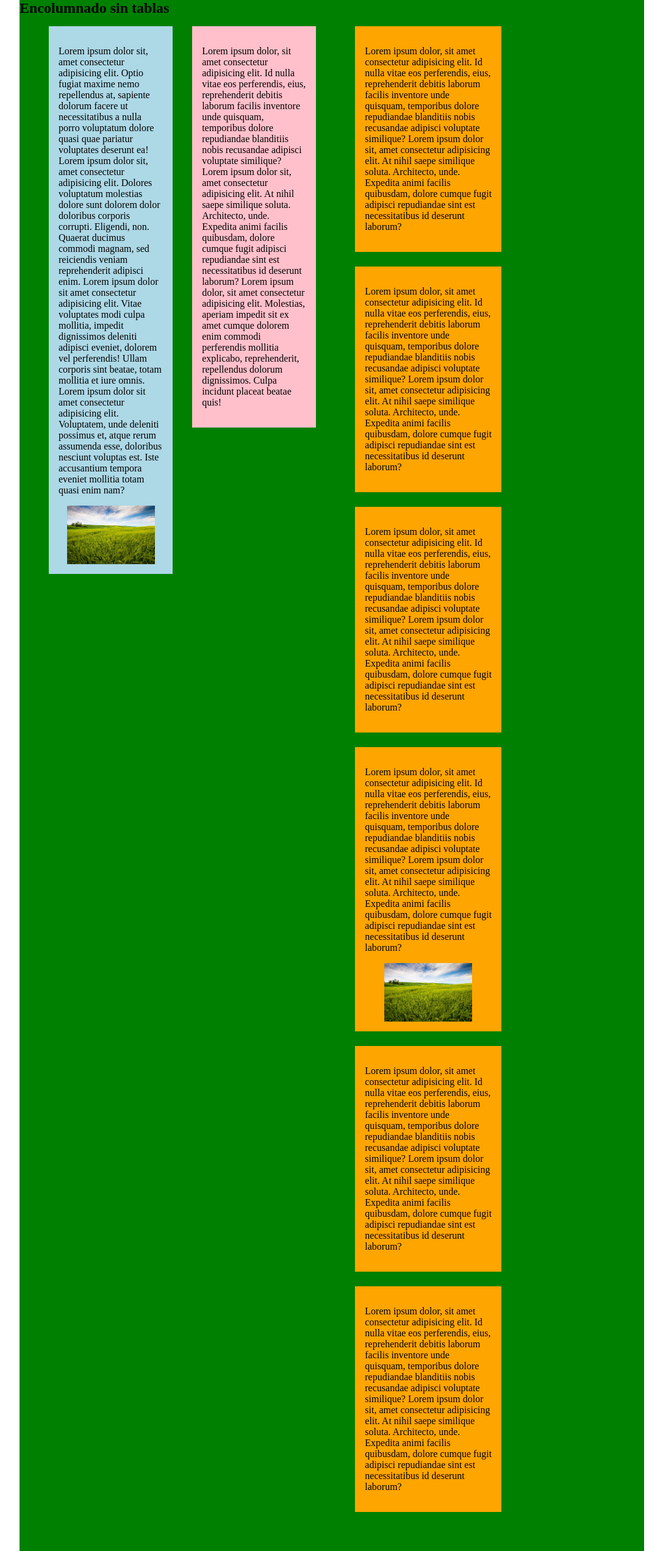
After one commit to juanIgnacioMB/LaboratorioIII, a PHP site: the page made by CSS/Css parte 1/ejercicio04_divsInternosEnColumnas/index.html in a window 1280 px wide. The commit adds this page. Shown: the whole page at 61% size, without its empty margins (96-1183 px from the left). Run offline with PHP 8.4, Linux system fonts and the light colour scheme.

Commit message:
ejercicio css 2

```diff
--- /dev/null
+++ b/CSS/Css parte 1/ejercicio04_divsInternosEnColumnas/index.html
@@ -0,0 +1,108 @@
+<!DOCTYPE html>
+<head>
+    <meta http-equiv="Content-Type" charset="utf-8">
+    <title>Divs internos en columnas</title>
+    <link rel="stylesheet" href="style.css">
+
+</head>
+
+<body>
+    <section>
+    <h1>Encolumnado sin tablas</h1>
+    <div id="cont-principal">
+
+        <div id="primer-cont">
+            <p> Lorem ipsum dolor sit, amet consectetur adipisicing elit.
+             Optio fugiat maxime nemo repellendus at, sapiente dolorum facere ut necessitatibus a
+             nulla porro voluptatum dolore quasi quae pariatur voluptates deserunt ea!
+            Lorem ipsum dolor sit, amet consectetur adipisicing elit. Dolores voluptatum molestias dolore sunt dolorem dolor doloribus corporis corrupti.
+            Eligendi, non. Quaerat ducimus commodi magnam, sed reiciendis veniam reprehenderit adipisci enim.
+            Lorem ipsum dolor sit amet consectetur adipisicing elit. Vitae voluptates modi culpa mollitia, impedit dignissimos deleniti adipisci eveniet,
+            dolorem vel perferendis! Ullam corporis sint beatae, totam mollitia et iure omnis.
+            Lorem ipsum dolor sit amet consectetur adipisicing elit. Voluptatem, unde deleniti possimus et,
+             atque rerum assumenda esse, doloribus nesciunt voluptas est. Iste accusantium tempora eveniet mollitia totam quasi enim nam?
+            </p>
+            <img src="fotoCampo.avif" alt="">
+            </div>
+
+            <div id="segundo-cont">
+               <p> Lorem ipsum dolor, sit amet consectetur adipisicing elit. Id nulla vitae eos perferendis, eius,
+            reprehenderit debitis laborum facilis inventore unde quisquam, temporibus dolore repudiandae blanditiis nobis recusandae adipisci voluptate similique?
+            Lorem ipsum dolor sit, amet consectetur adipisicing elit. At nihil saepe similique soluta. Architecto, unde. Expedita animi facilis quibusdam,
+             dolore cumque fugit adipisci repudiandae sint est necessitatibus id deserunt laborum?
+             Lorem ipsum dolor, sit amet consectetur adipisicing elit. Molestias, aperiam impedit sit ex amet cumque dolorem enim commodi
+             perferendis mollitia explicabo, reprehenderit, repellendus dolorum dignissimos. Culpa incidunt placeat beatae quis!
+
+            </p>
+            </div>
+
+            <div id="cont-secundario">
+
+                <div id="contx">
+                    <p> Lorem ipsum dolor, sit amet consectetur adipisicing elit. Id nulla vitae eos perferendis, eius,
+                 reprehenderit debitis laborum facilis inventore unde quisquam, temporibus dolore repudiandae blanditiis nobis recusandae adipisci voluptate similique?
+                 Lorem ipsum dolor sit, amet consectetur adipisicing elit. At nihil saepe similique soluta. Architecto, unde. Expedita animi facilis quibusdam,
+                  dolore cumque fugit adipisci repudiandae sint est necessitatibus id deserunt laborum?
+
+                 </p>
+                 </div>
+
+                 <div id="contx">
+                    <p> Lorem ipsum dolor, sit amet consectetur adipisicing elit. Id nulla vitae eos perferendis, eius,
+                 reprehenderit debitis laborum facilis inventore unde quisquam, temporibus dolore repudiandae blanditiis nobis recusandae adipisci voluptate similique?
+                 Lorem ipsum dolor sit, amet consectetur adipisicing elit. At nihil saepe similique soluta. Architecto, unde. Expedita animi facilis quibusdam,
+                  dolore cumque fugit adipisci repudiandae sint est necessitatibus id deserunt laborum?
+
+                 </p>
+                 </div>
+
+
+                 <div id="contx">
+                    <p> Lorem ipsum dolor, sit amet consectetur adipisicing elit. Id nulla vitae eos perferendis, eius,
+                 reprehenderit debitis laborum facilis inventore unde quisquam, temporibus dolore repudiandae blanditiis nobis recusandae adipisci voluptate similique?
+                 Lorem ipsum dolor sit, amet consectetur adipisicing elit. At nihil saepe similique soluta. Architecto, unde. Expedita animi facilis quibusdam,
+                  dolore cumque fugit adipisci repudiandae sint est necessitatibus id deserunt laborum?
+
+                 </p>
+                 </div>
+
+
+                 <div id="contx">
+                    <p> Lorem ipsum dolor, sit amet consectetur adipisicing elit. Id nulla vitae eos perferendis, eius,
+                 reprehenderit debitis laborum facilis inventore unde quisquam, temporibus dolore repudiandae blanditiis nobis recusandae adipisci voluptate similique?
+                 Lorem ipsum dolor sit, amet consectetur adipisicing elit. At nihil saepe similique soluta. Architecto, unde. Expedita animi facilis quibusdam,
+                  dolore cumque fugit adipisci repudiandae sint est necessitatibus id deserunt laborum?
+
+                 </p>
+                 <img src="fotoCampo.avif" alt="">
+                 </div>
+
+                 <div id="contx">
+                    <p> Lorem ipsum dolor, sit amet consectetur adipisicing elit. Id nulla vitae eos perferendis, eius,
+                 reprehenderit debitis laborum facilis inventore unde quisquam, temporibus dolore repudiandae blanditiis nobis recusandae adipisci voluptate similique?
+                 Lorem ipsum dolor sit, amet consectetur adipisicing elit. At nihil saepe similique soluta. Architecto, unde. Expedita animi facilis quibusdam,
+                  dolore cumque fugit adipisci repudiandae sint est necessitatibus id deserunt laborum?
+
+                 </p>
+                 </div>
+
+
+                 <div id="contx">
+                    <p> Lorem ipsum dolor, sit amet consectetur adipisicing elit. Id nulla vitae eos perferendis, eius,
+                 reprehenderit debitis laborum facilis inventore unde quisquam, temporibus dolore repudiandae blanditiis nobis recusandae adipisci voluptate similique?
+                 Lorem ipsum dolor sit, amet consectetur adipisicing elit. At nihil saepe similique soluta. Architecto, unde. Expedita animi facilis quibusdam,
+                  dolore cumque fugit adipisci repudiandae sint est necessitatibus id deserunt laborum?
+
+                 </p>
+                 </div>
+
+
+
+
+
+            </div>
+
+    </div>
+
+</section>
+</body>
--- /dev/null
+++ b/CSS/Css parte 1/ejercicio04_divsInternosEnColumnas/style.css
@@ -0,0 +1,73 @@
+body, h1{
+    margin: 0;
+}
+div{
+    padding: 1em;
+    box-sizing: border-box;
+    margin-left: 2em;
+    height: fit-content;
+    margin-bottom: 1.5em;
+
+}
+section{
+    margin: auto;
+    width: 80%;
+    height: 100%;
+    background-color: green;
+    overflow: auto;
+}
+
+#cont-principal{
+    margin: auto;
+    display: flex;
+    flex-direction: row;
+}
+
+#primer-cont{
+    background-color: lightblue;
+    width: 15em;
+    padding: 1em;
+    box-sizing: border-box;
+
+
+}
+
+#segundo-cont{
+    background-color: pink;
+    width: 15em;
+
+}
+
+#cont-secundario{
+    float: left;
+    padding: 0;
+    display: flex;
+    flex-direction: row;
+    flex-wrap: wrap;
+    width: 60%;
+
+}
+
+#contx{
+    width: 15em;
+
+    background-color: orange;
+
+
+}
+
+img{
+    width: 9em;
+    display: block;
+    margin: auto;
+
+}
+
+@media (max-width: 1100px){
+    #cont-principal{
+        flex-direction: column;
+    }
+    #primer-cont ,#segundo-cont,#contx{
+        background-color: yellow;
+    }
+}
--- a/CSS/Css parte 1/index.html
+++ b/CSS/Css parte 1/index.html
@@ -15,7 +15,7 @@
 
             <li><a href="ejercicio03_divsEnFila/indext.html">Divs en fila</a></li>
 
-            <li><a href="ejercicio04_divsInternosEnColumnas/index.html">centrado y padding</a></li>
+            <li><a href="ejercicio04_divsInternosEnColumnas/index.html">Divs internos en columnas</a></li>
 
             <li><a href="ejercicio05_selectoresDeEventos/index.html">centrado y padding</a></li>
 
```
Also changed, not shown: CSS/Css parte 1/ejercicio03_divsEnFila/style.css (+5 -2 lines), CSS/Css parte 1/ejercicio04_divsInternosEnColumnas/fotoCampo.avif (added), CSS/Css parte 1/ejercicio05_selectoresDeEvento/index.html (added), CSS/Css parte 1/ejercicio05_selectoresDeEvento/style.css (added).
